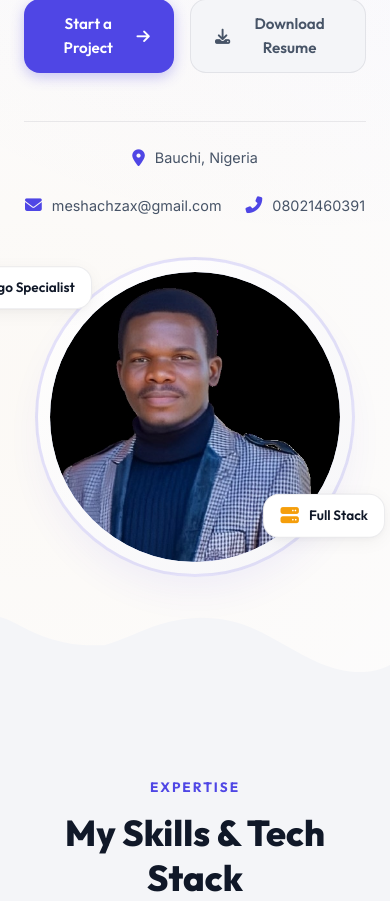
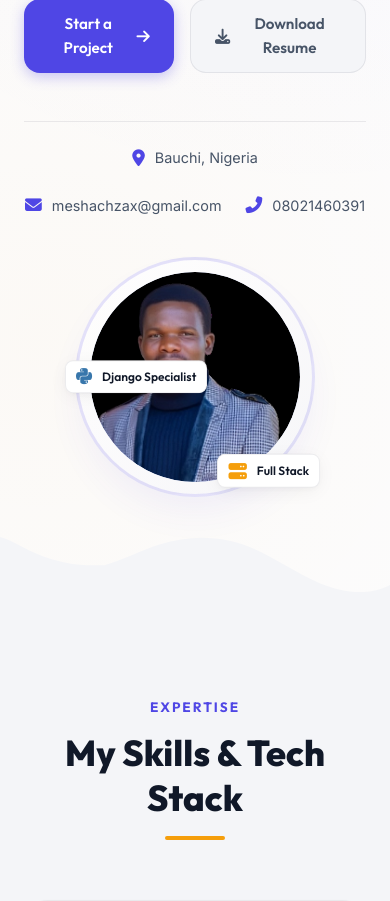
Before and after one commit to MZacx54/portfolio, a Django app: page / in a window 390 px wide. Shown: the part 706-1607 px from the top of the page. Run offline with Django 4.2, Linux system fonts and the light colour scheme; data comes from the database, SQL or seed files in the repository.

Commit message:
fix: responsive mobile badge positioning and avatar sizing

```diff
--- a/static/portfolio/css/style.css
+++ b/static/portfolio/css/style.css
@@ -447,8 +447,9 @@ img, svg {
 }
 
 .badge-1 {
-    top: 10px;
-    left: -110px;
+    top: 50%;
+    margin-top: -22px;
+    left: -100px;
     animation: floating-badge 6s ease-in-out infinite;
 }
 
@@ -1138,6 +1139,10 @@ img, svg {
         display: block;
     }
 
+    .hero-section {
+        overflow: visible;
+    }
+
     .hero-container {
         grid-template-columns: 1fr;
         gap: 40px;
@@ -1177,6 +1182,30 @@ img, svg {
     .footer-socials {
         justify-content: center;
     }
+
+    /* Responsive Avatar and Badges */
+    .avatar-card {
+        width: 280px;
+        height: 280px;
+        margin: 0 auto;
+    }
+
+    .stat-badge {
+        padding: 8px 12px;
+        font-size: 0.8rem;
+        border-radius: var(--radius-sm);
+    }
+
+    .badge-1 {
+        top: 50%;
+        margin-top: -18px;
+        left: -20px;
+    }
+
+    .badge-2 {
+        bottom: 20px;
+        right: -10px;
+    }
 }
 
 @media (max-width: 600px) {
@@ -1191,4 +1220,30 @@ img, svg {
     .certificates-grid {
         grid-template-columns: 1fr;
     }
+
+    /* Small phone avatar & badge adjustments */
+    .avatar-card {
+        width: 240px;
+        height: 240px;
+    }
+
+    .stat-badge {
+        padding: 6px 10px;
+        font-size: 0.75rem;
+    }
+
+    .badge-1 {
+        left: -10px;
+        top: 50%;
+        margin-top: -16px;
+    }
+
+    .badge-2 {
+        right: -5px;
+        bottom: 10px;
+    }
+
+    .hero-visual-content {
+        overflow: visible;
+    }
 }
```
